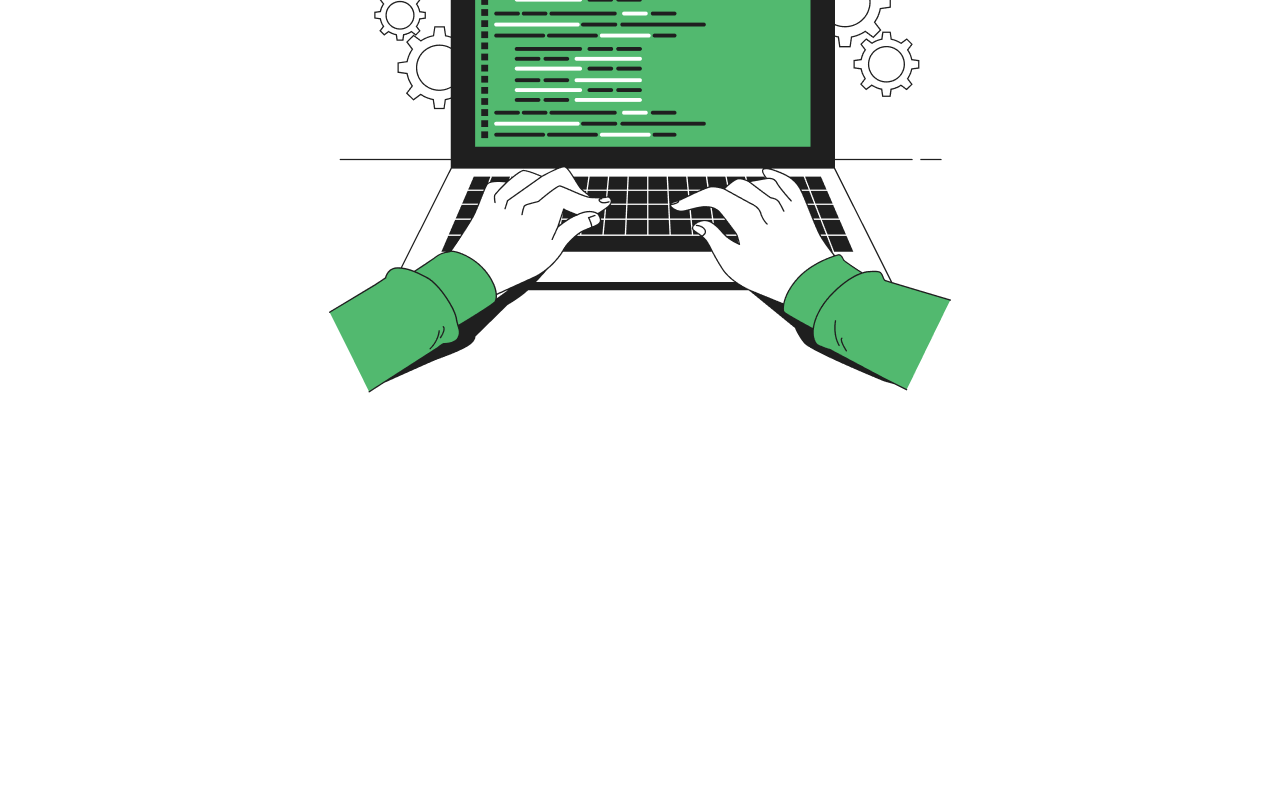
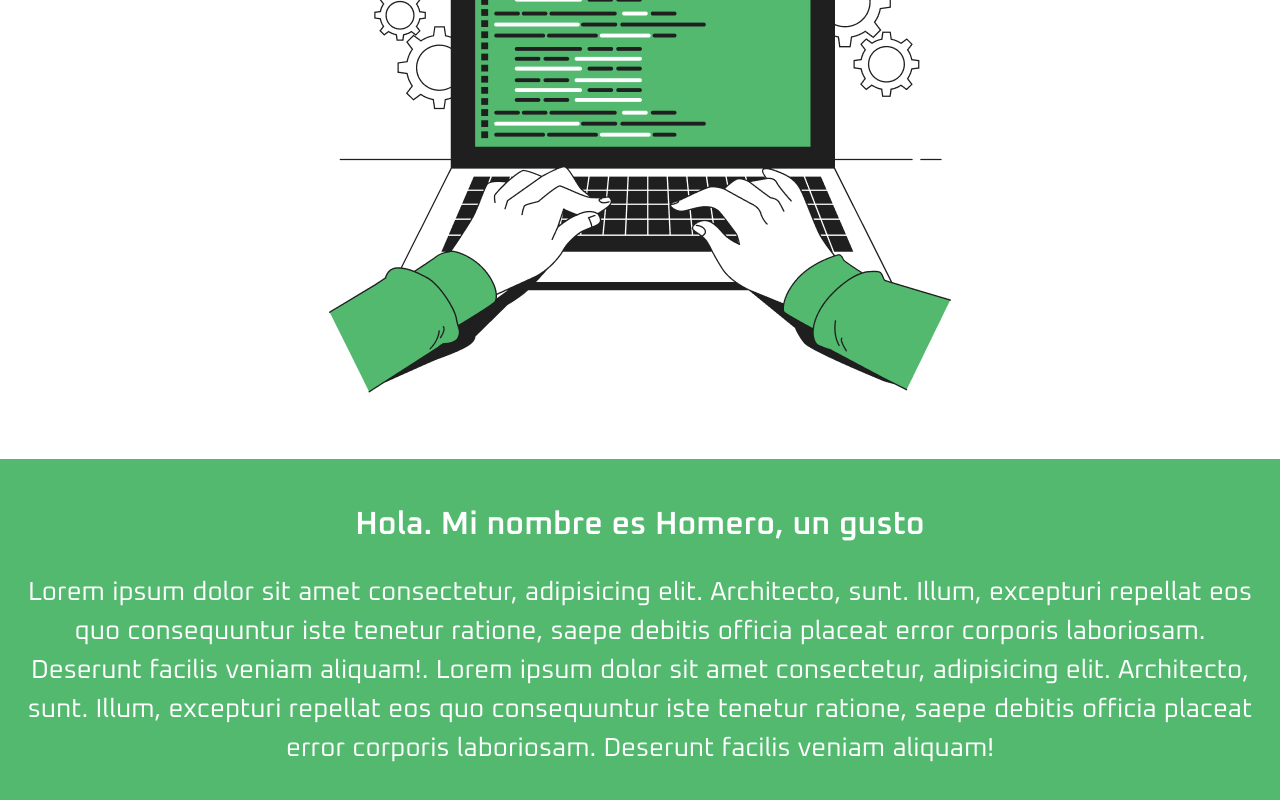
Before and after one commit to Karzten/portfolio, a Nuxt app: page / in a window 1280 px wide. Shown: the part 480-1280 px from the top of the page. Before the commit the page ends 875 px from the top, so only its background shows below. Built offline with nearby package versions, Linux system fonts and the light colour scheme.

Commit message:
feat(AboutMe): Añadir componente About Me

```diff
--- /dev/null
+++ b/components/sections/AboutMe.vue
@@ -0,0 +1,35 @@
+<template>
+    <div class="about-me">
+        <div class="about-me-title">
+            <h1>Hola. Mi nombre es Homero, un gusto</h1>
+        </div>
+        <div class="about-me-content">
+            <p>Lorem ipsum dolor sit amet consectetur, adipisicing elit. Architecto, sunt. Illum, excepturi repellat eos quo consequuntur iste tenetur ratione,
+               saepe debitis officia placeat error corporis laboriosam. Deserunt facilis veniam aliquam!. Lorem ipsum dolor sit amet consectetur, adipisicing elit. Architecto, sunt. Illum, excepturi repellat eos quo consequuntur iste tenetur ratione,
+               saepe debitis officia placeat error corporis laboriosam. Deserunt facilis veniam aliquam!
+            </p>
+        </div>
+    </div>
+</template>
+
+<style scoped>
+.about-me {
+    font-family: 'Oxanium', sans-serif;
+    background-color: #52B96F;
+    margin-top: 64px;
+    padding: 42px 20px;
+    display: flex;
+    flex-direction: column;
+    align-items: center;
+    text-align: center;
+    gap: 24px;
+    color: #fff;
+}
+.about-me-title {
+    font-size: 2rem;
+    font-weight: bold;
+}
+.about-me-content {
+    font-size: 1.625rem;
+}
+</style>
--- a/pages/index.vue
+++ b/pages/index.vue
@@ -2,6 +2,7 @@
   <div >
     <Header />
     <Presentation />
+    <AboutMe />
   </div>
 </template>
 
@@ -9,11 +10,13 @@
 import Logo from '~/components/Logo.vue'
 import Header from '~/components/UI/Header.vue'
 import Presentation from '~/components/UI/Presentation.vue'
+import AboutMe from '~/components/sections/AboutMe.vue'
 export default {
   components: {
     Logo,
     Header,
-    Presentation
+    Presentation,
+    AboutMe
   }
 }
 </script>
```
